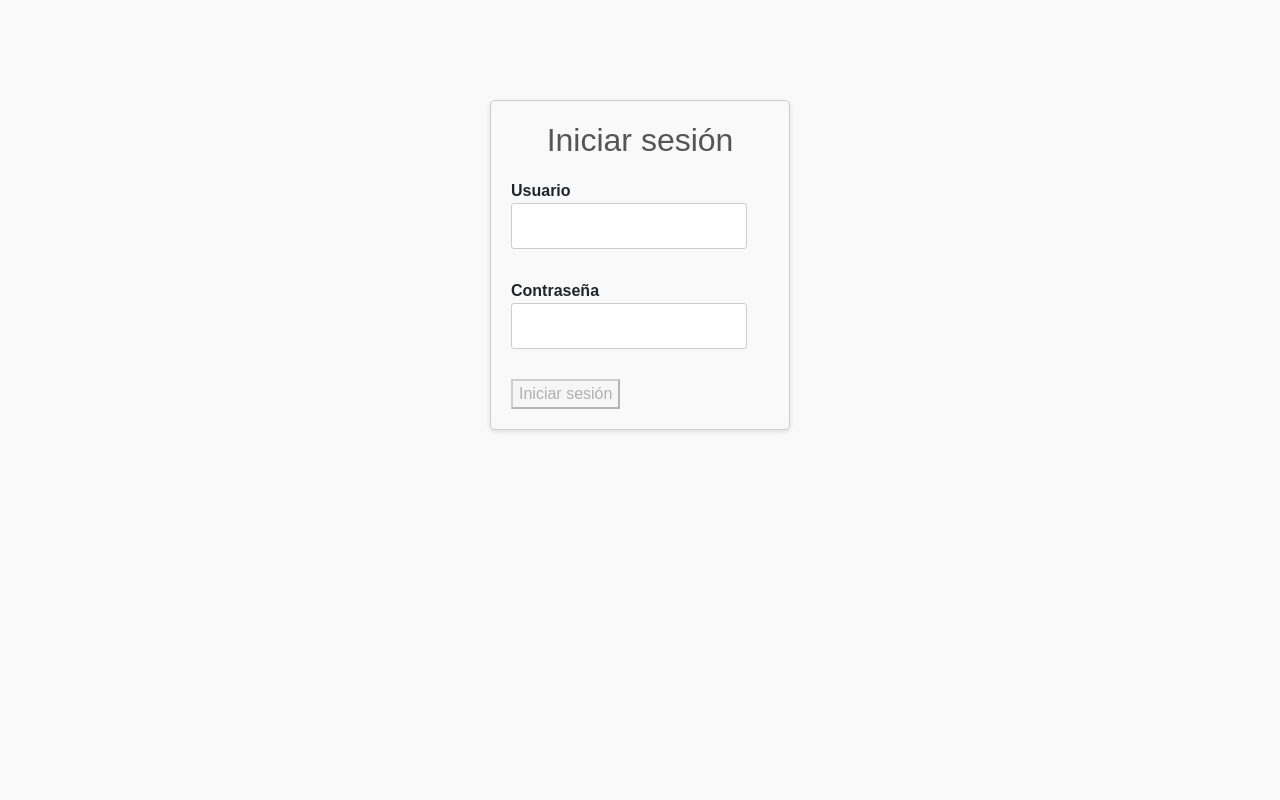
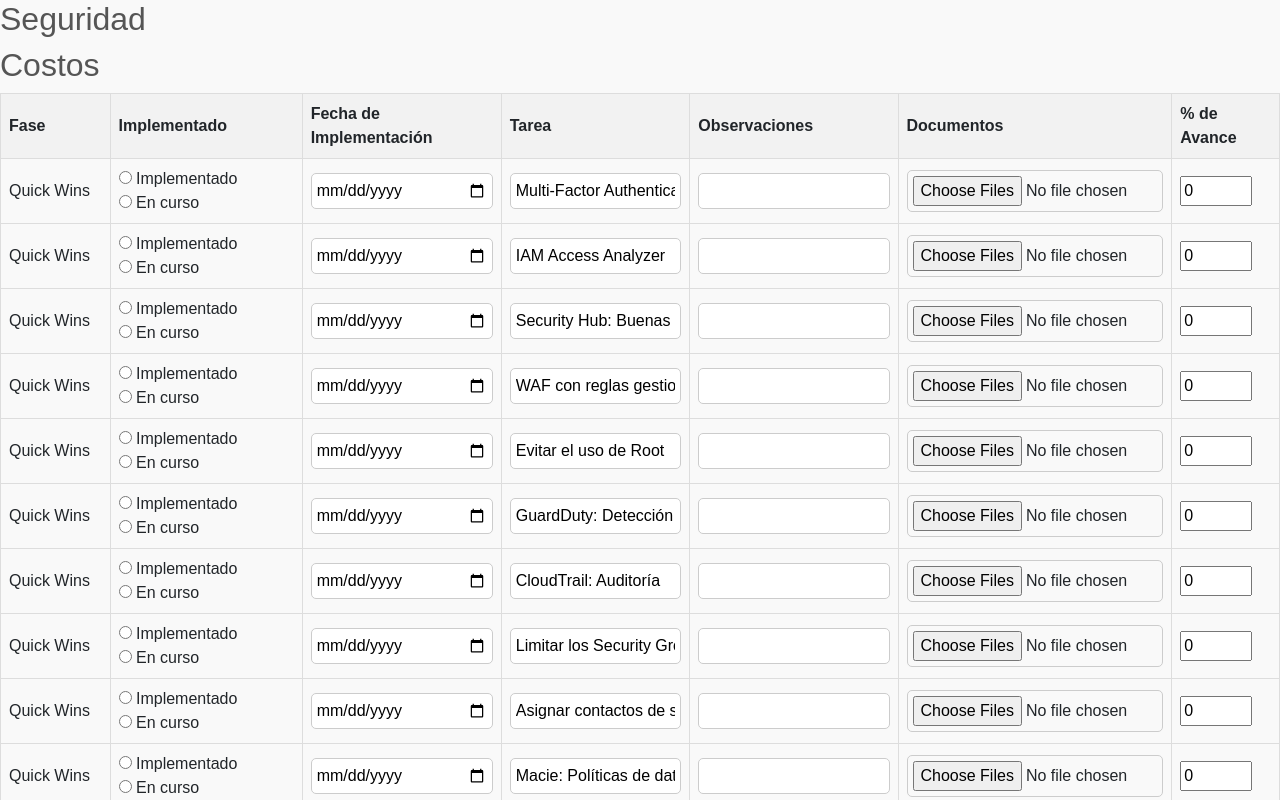
Before and after one commit to andrexmore001/Unad-Proyecto-Grado-2024, an Angular app: page /security in a window 1280 px wide. Before the commit this address led to /login. Shown: the top 800 px of the page. Built offline with nearby package versions, Linux system fonts and the light colour scheme.

Commit message:
Tablas mejoradas

```diff
--- a/package.json
+++ b/package.json
@@ -21,6 +21,7 @@
     "bootstrap": "^5.3.3",
     "chart.js": "^3.5.1",
     "ng2-charts": "^3.1.2",
+    "rxdb": "^15.21.3",
     "rxjs": "~6.6.0",
     "tslib": "^2.3.0",
     "zone.js": "~0.11.4"
--- a/src/app/app-routing.module.ts
+++ b/src/app/app-routing.module.ts
@@ -13,13 +13,13 @@ import { ReportsComponent } from './reports/reports.component';
 
 const routes: Routes = [
   { path: 'login', component: LoginComponent },
+  { path: 'security', component: DomainSecurityComponent},
   {
     path: '',
     component: AppLayoutComponent,
     canActivate: [AuthGuard],
     children: [
       { path: '', component: HomeComponent, canActivate: [AuthGuard] },
-      { path: 'security', component: DomainSecurityComponent, canActivate: [AuthGuard] },
       { path: 'reliability', component: DomainReliabilityComponent, canActivate: [AuthGuard] },
       { path: 'performance', component: DomainPerformanceComponent, canActivate: [AuthGuard] },
       { path: 'cost', component: DomainCostComponent, canActivate: [AuthGuard] },
--- a/src/app/app.module.ts
+++ b/src/app/app.module.ts
@@ -12,7 +12,7 @@ import { DomainOperationalExcellenceComponent } from './domain-operational-excel
 import { AppLayoutComponent } from './app-layout/app-layout.component';
 import { LoginComponent } from './login/login.component';
 import { AuthGuard } from './auth.guard';
-import { ReactiveFormsModule } from '@angular/forms';
+import { FormsModule, ReactiveFormsModule } from '@angular/forms';
 import { HttpClientModule } from '@angular/common/http';
 import { ReportsComponent } from './reports/reports.component';
 
@@ -34,7 +34,8 @@ import { ReportsComponent } from './reports/reports.component';
     BrowserModule,
     AppRoutingModule,
     ReactiveFormsModule,
-    HttpClientModule
+    HttpClientModule,
+    FormsModule
   ],
   providers: [AuthGuard],
   bootstrap: [AppComponent]
--- a/src/app/domain-security/domain-security.component.html
+++ b/src/app/domain-security/domain-security.component.html
@@ -7,6 +7,7 @@
       <th>Fase</th>
       <th>Implementado</th>
       <th>Fecha de Implementación</th>
+      <th>Tarea</th>
       <th>Observaciones</th>
       <th>Documentos</th>
       <th>% de Avance</th>
@@ -18,17 +19,18 @@
         <td>{{ phaseTask.phase }}</td>
         <td>
           <label>
-            <input type="radio" name="status-{{ task.observations }}" [value]="task.implemented" [value]="true" (change)="updateAvance(task)"> Implementado
+            <input type="radio" name="status-{{ task.observations }}" [value]="task.implemented" [value]="true" (change)="updateAvance('Implementado',task)"> Implementado
           </label>
           <label>
-            <input type="radio" name="status-{{ task.observations }}" [value]="task.implemented" [value]="false" (change)="updateAvance(task)"> En curso
+            <input type="radio" name="status-{{ task.observations }}" [value]="task.implemented" [value]="false" (change)="updateAvance('Curso',task)"> En curso
           </label>
         </td>
         <td><input type="date" [value]="task.implementationDate"></td>
+        <td><input type="text" [value]="task.tarea"></td>
         <td><input type="text" [value]="task.observations"></td>
         <td><input type="file" multiple (change)="onFileSelected($event, task)"></td>
         <td>
-          <input *ngIf="!task.implemented" type="number" [value]="task.avance" min="0" max="100">
+          <input *ngIf="!task.implemented" type="number"  [(ngModel)]="task.avance" min="0" max="100">
           <span *ngIf="task.implemented">100%</span>
         </td>
       </tr>
--- a/src/app/domain-security/domain-security.component.ts
+++ b/src/app/domain-security/domain-security.component.ts
@@ -15,77 +15,88 @@ export class DomainSecurityComponent implements OnInit {
         {
           implemented: false,
           implementationDate: '',
-          observations: 'Multi-Factor Authentication',
+          tarea: 'Multi-Factor Authentication',
+          observations:'' ,
           documents: ['Documento de implementación'],
           avance: 0
         },
         {
           implemented: false,
           implementationDate: '',
-          observations: 'IAM Access Analyzer',
+          tarea: 'IAM Access Analyzer',
+          observations:'' ,
           documents: ['Guía de configuración'],
           avance: 0
         },
         {
           implemented: false,
           implementationDate: '',
-          observations: 'Security Hub: Buenas prácticas',
+          tarea: 'Security Hub: Buenas prácticas',
+          observations:'' ,
           documents: ['Informe de análisis'],
           avance: 0
         },
         {
           implemented: false,
           implementationDate: '',
-          observations: 'WAF con reglas gestionadas',
+          tarea: 'WAF con reglas gestionadas',
+          observations:'' ,
           documents: ['Guía de configuración'],
           avance: 0
         },
         {
           implemented: false,
           implementationDate: '',
-          observations: 'Evitar el uso de Root',
+          tarea: 'Evitar el uso de Root',
+          observations:'' ,
           documents: ['Informe de análisis'],
           avance: 0
         },
         {
           implemented: false,
           implementationDate: '',
-          observations: 'GuardDuty: Detección de amenazas',
+          tarea: 'GuardDuty: Detección de amenazas',
+          observations:'' ,
           documents: ['Documento de implementación'],
           avance: 0
         },
         {
           implemented: false,
           implementationDate: '',
-          observations: 'CloudTrail: Auditoría',
+          tarea: 'CloudTrail: Auditoría',
+          observations:'' ,
           documents: ['Informe de auditoría'],
           avance: 0
         },
         {
           implemented: false,
           implementationDate: '',
-          observations: 'Limitar los Security Groups',
+          tarea: 'Limitar los Security Groups',
+          observations:'' ,
           documents: ['Guía de configuración'],
           avance: 0
         },
         {
           implemented: false,
           implementationDate: '',
-          observations: 'Asignar contactos de seguridad',
+          tarea: 'Asignar contactos de seguridad',
+          observations:'' ,
           documents: ['Documento de implementación'],
           avance: 0
         },
         {
           implemented: false,
           implementationDate: '',
-          observations: 'Macie: Políticas de datos',
+          tarea: 'Macie: Políticas de datos',
+          observations:'' ,
           documents: ['Informe de políticas'],
           avance: 0
         },
         {
           implemented: false,
           implementationDate: '',
-          observations: 'AWS Trusted Advisor',
+          tarea: 'AWS Trusted Advisor',
+          observations:'' ,
           documents: ['Informe de análisis'],
           avance: 0
         }
@@ -97,42 +108,48 @@ export class DomainSecurityComponent implements OnInit {
         {
           implemented: false,
           implementationDate: '',
-          observations: 'KMS: Cifrado de Datos',
+          tarea: 'KMS: Cifrado de Datos',
+          observations:'' ,
           documents: ['Documento de implementación'],
           avance: 0
         },
         {
           implemented: false,
           implementationDate: '',
-          observations: 'GuardDuty: Investigar hallazgos/S3',
+          tarea: 'GuardDuty: Investigar hallazgos/S3',
+          observations:'' ,
           documents: ['Informe de investigación'],
           avance: 0
         },
         {
           implemented: false,
           implementationDate: '',
-          observations: 'Seguridad en Desarrollo',
+          tarea: 'Seguridad en Desarrollo',
+          observations:'' ,
           documents: ['Guía de seguridad en desarrollo'],
           avance: 0
         },
         {
           implemented: false,
           implementationDate: '',
-          observations: 'Sin Secretos en Código',
+          tarea: 'Sin Secretos en Código',
+          observations:'' ,
           documents: ['Guía de implementación'],
           avance: 0
         },
         {
           implemented: false,
           implementationDate: '',
-          observations: 'SCPs: Políticas Organizacionales',
+          tarea: 'SCPs: Políticas Organizacionales',
+          observations:'' ,
           documents: ['Documento de políticas'],
           avance: 0
         },
         {
           implemented: false,
           implementationDate: '',
-          observations: 'Segmentación de redes (VPCs)',
+          tarea: 'Segmentación de redes (VPCs)',
+          observations:'' ,
           documents: ['Guía de configuración'],
           avance: 0
         }
@@ -144,77 +161,88 @@ export class DomainSecurityComponent implements OnInit {
         {
           implemented: false,
           implementationDate: '',
-          observations: 'Anti-Malware / EDR',
+          tarea:'Anti-Malware / EDR',
+          observations:'' ,
           documents: ['Guía de implementación'],
           avance: 0
         },
         {
           implemented: false,
           implementationDate: '',
-          observations: 'Análisis de flujos de red',
+          tarea: 'Análisis de flujos de red',
+          observations:'',
           documents: ['Informe de análisis'],
           avance: 0
         },
         {
           implemented: false,
           implementationDate: '',
-          observations: 'Automatizar corrección de desvíos',
+          tarea: 'Automatizar corrección de desvíos',
+          observations:'',
           documents: ['Guía de automatización'],
           avance: 0
         },
         {
           implemented: false,
           implementationDate: '',
-          observations: 'Automatizaciones en seguridad',
+          tarea: 'Automatizaciones en seguridad',
+          observations:'',
           documents: ['Informe de automatización'],
           avance: 0
         },
         {
           implemented: false,
           implementationDate: '',
-          observations: 'CIAM: Usuarios de aplicaciones',
+          tarea: 'CIAM: Usuarios de aplicaciones',
+          observations:'' ,
           documents: ['Guía de configuración'],
           avance: 0
         },
         {
           implemented: false,
           implementationDate: '',
-          observations: 'Security Champions',
+          tarea: 'Security Champions',
+          observations:'' ,
           documents: ['Plan de implementación'],
           avance: 0
         },
         {
           implemented: false,
           implementationDate: '',
-          observations: 'Integración con SIEM/SOAR',
+          tarea: 'Integración con SIEM/SOAR',
+          observations:'' ,
           documents: ['Informe de integración'],
           avance: 0
         },
         {
           implemented: false,
           implementationDate: '',
-          observations: 'Modelado de Amenazas',
+          tarea: 'Modelado de Amenazas',
+          observations:'' ,
           documents: ['Informe de modelado'],
           avance: 0
         },
         {
           implemented: false,
           implementationDate: '',
-          observations: 'Shield Advanced: Mitigación DDoS',
+          tarea: 'Shield Advanced: Mitigación DDoS',
+          observations:'' ,
           documents: ['Guía de configuración'],
           avance: 0
         },
         {
           implemented: false,
           implementationDate: '',
-          observations: 'Infraestructura como código',
+          tarea: 'Infraestructura como código',
+          observations:'' ,
           documents: ['Guía de implementación'],
           avance: 0
         },
         {
           implemented: false,
           implementationDate: '',
-          observations: 'WAF con reglas custom',
+          tarea: 'WAF con reglas custom',
+          observations:'' ,
           documents: ['Guía de configuración'],
           avance: 0
         }
@@ -226,56 +254,64 @@ export class DomainSecurityComponent implements OnInit {
         {
           implemented: false,
           implementationDate: '',
-          observations: 'Red Team',
+          tarea: 'Red Team',
+          observations:'' ,
           documents: ['Informe de pruebas'],
           avance: 0
         },
         {
           implemented: false,
           implementationDate: '',
-          observations: 'Detective: Análisis de causa raíz',
+          tarea: 'Detective: Análisis de causa raíz',
+          observations:'' ,
           documents: ['Informe de análisis'],
           avance: 0
         },
         {
           implemented: false,
           implementationDate: '',
-          observations: 'Amazon Fraud Detector',
+          tarea: 'Amazon Fraud Detector',
+          observations:'' ,
           documents: ['Informe de configuración'],
           avance: 0
         },
         {
           implemented: false,
           implementationDate: '',
-          observations: 'Blue Team',
+          tarea: 'Blue Team',
+          observations:'' ,
           documents: ['Informe de pruebas'],
           avance: 0
         },
         {
           implemented: false,
           implementationDate: '',
-          observations: 'Control de accesos según contexto',
+          tarea: 'Control de accesos según contexto',
+          observations:'' ,
           documents: ['Guía de configuración'],
           avance: 0
         },
         {
           implemented: false,
           implementationDate: '',
-          observations: 'DevSecOps',
+          tarea: 'DevSecOps',
+          observations:'' ,
           documents: ['Guía de implementación'],
           avance: 0
         },
         {
           implemented: false,
           implementationDate: '',
-          observations: 'Feeds de inteligencia',
+          tarea: 'Feeds de inteligencia',
+          observations:'' ,
           documents: ['Informe de inteligencia'],
           avance: 0
         },
         {
           implemented: false,
           implementationDate: '',
-          observations: 'IAM Pipeline',
+          tarea: 'IAM Pipeline',
+          observations:'' ,
           documents: ['Guía de configuración'],
           avance: 0
         }
@@ -296,15 +332,13 @@ export class DomainSecurityComponent implements OnInit {
       task.documents.push(files[i].name);
     }
   }
-  updateAvance(task: any) {
+  updateAvance(event:string,task: any) {
     debugger
-    if (task.estado === 'enCurso' && (task.avance < 0 || task.avance > 100)) {
-      // Restringir el valor de avance a un rango válido si el estado es 'enCurso'
-      task.avance = Math.min(Math.max(task.avance, 0), 100);
-    } else if (task.estado === 'implementado') {
-      // Establecer el avance al 100% si el estado es 'implementado'
-      task.avance = 100;
-    }
+    if (event==="Curso")
+      {task.avance = 0;}
+    else
+    {task.avance = 100;}
+
   }
 
 }
```
Also changed, not shown: 1 other file (tests, documents, lock files or other folders).
